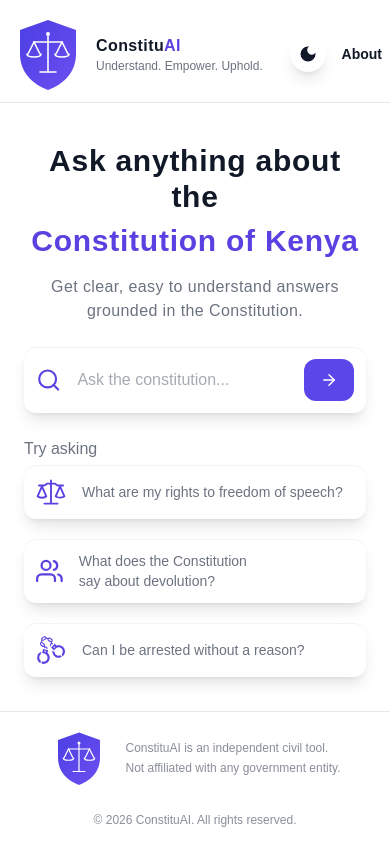
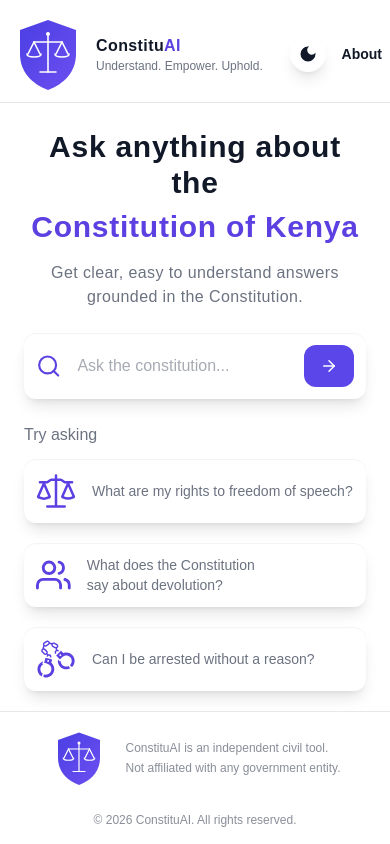
Before and after one commit to esthercate/ConstituAI, a Next.js app: page / in a window 390 px wide. Built offline with nearby package versions, Linux system fonts and the light colour scheme.

Commit message:
Fix responsiveness

```diff
--- a/components/landing/SuggestedQuestions.tsx
+++ b/components/landing/SuggestedQuestions.tsx
@@ -1,45 +1,48 @@
-import React from 'react'
 import { GoLaw } from 'react-icons/go';
 import { FiUsers } from 'react-icons/fi';
 import { GiHandcuffs } from 'react-icons/gi';
 
+const suggestedQuestions = [
+	{
+		icon: GoLaw,
+		question: 'What are my rights to freedom of speech?',
+	},
+	{
+		icon: FiUsers,
+		question: 'What does the Constitution say about devolution?',
+	},
+	{
+		icon: GiHandcuffs,
+		question: 'Can I be arrested without a reason?',
+	},
+];
+
 const SuggestedQuestions = () => {
-  return (
+	return (
 		<div className="container">
-			<div className="flex flex-col gap-1">
+			<div className="mx-0 flex flex-col gap-3 lg:mx-56">
 				<span className="text-muted-foreground">Try asking</span>
-				<div className="flex flex-col md:flex-row gap-5 items-center">
-					<div className="card w-full flex gap-4 items-center">
-						<GoLaw
-							size={30}
-							className="text-primary"
-						/>
-						<span className="text-sm text-muted-foreground text-balance">
-							What are my rights to freedom of speech?
-						</span>
-					</div>
-					<div className="card w-full flex gap-4 items-center">
-						<FiUsers
-							size={30}
-							className="text-primary"
-						/>
-						<span className="text-sm text-muted-foreground text-balance">
-							What does the Constitution say about devolution?
-						</span>
-					</div>
-					<div className="card w-full flex gap-4 items-center">
-						<GiHandcuffs
-							size={30}
-							className="text-primary"
-						/>
-						<span className="text-sm text-muted-foreground text-balance">
-							Can I be arrested without a reason?
-						</span>
-					</div>
+
+				<div className="flex flex-col items-center gap-5 md:flex-row">
+					{suggestedQuestions.map(({ icon: Icon, question }) => (
+						<div
+							key={question}
+							className="card flex w-full items-center gap-4 p-3 lg:p-5"
+						>
+							<Icon
+								size={40}
+								className="text-primary"
+							/>
+
+							<span className="text-sm text-balance text-muted-foreground">
+								{question}
+							</span>
+						</div>
+					))}
 				</div>
 			</div>
 		</div>
 	);
-}
+};
 
-export default SuggestedQuestions
+export default SuggestedQuestions;
```
